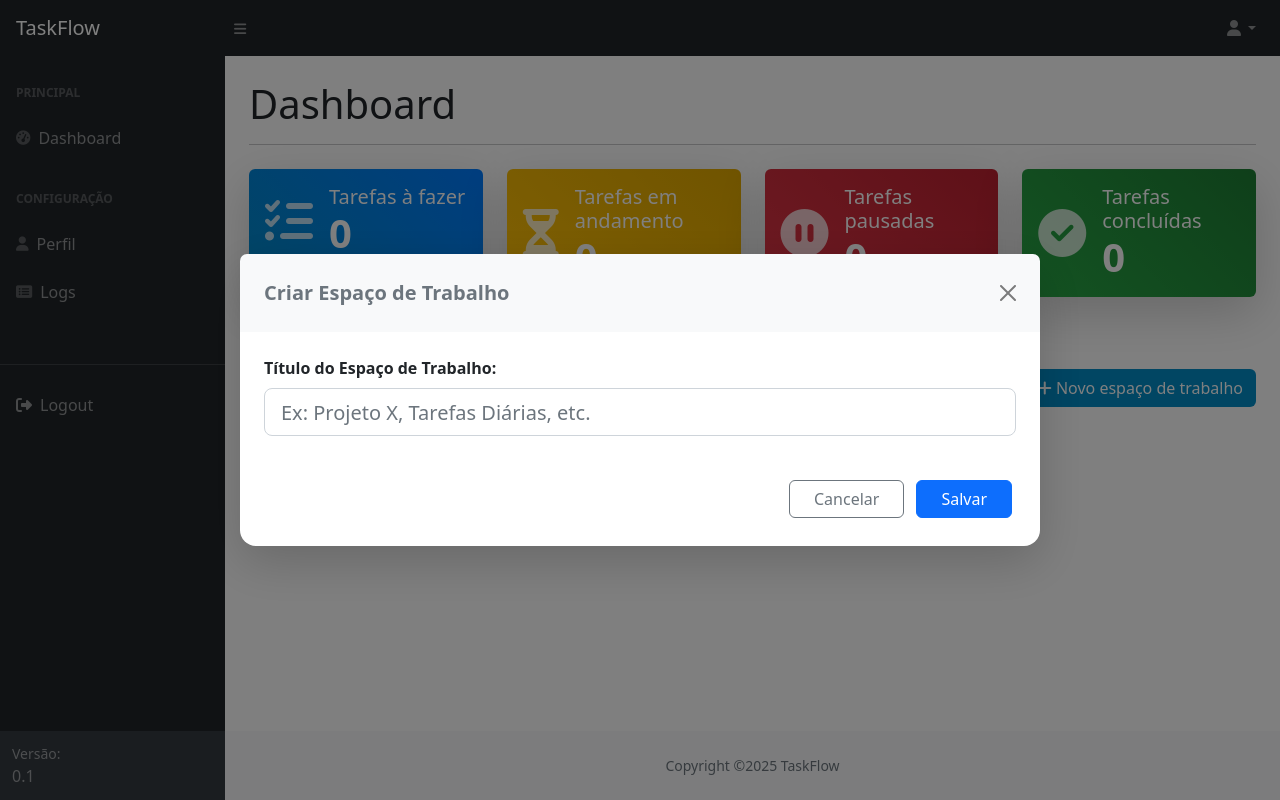
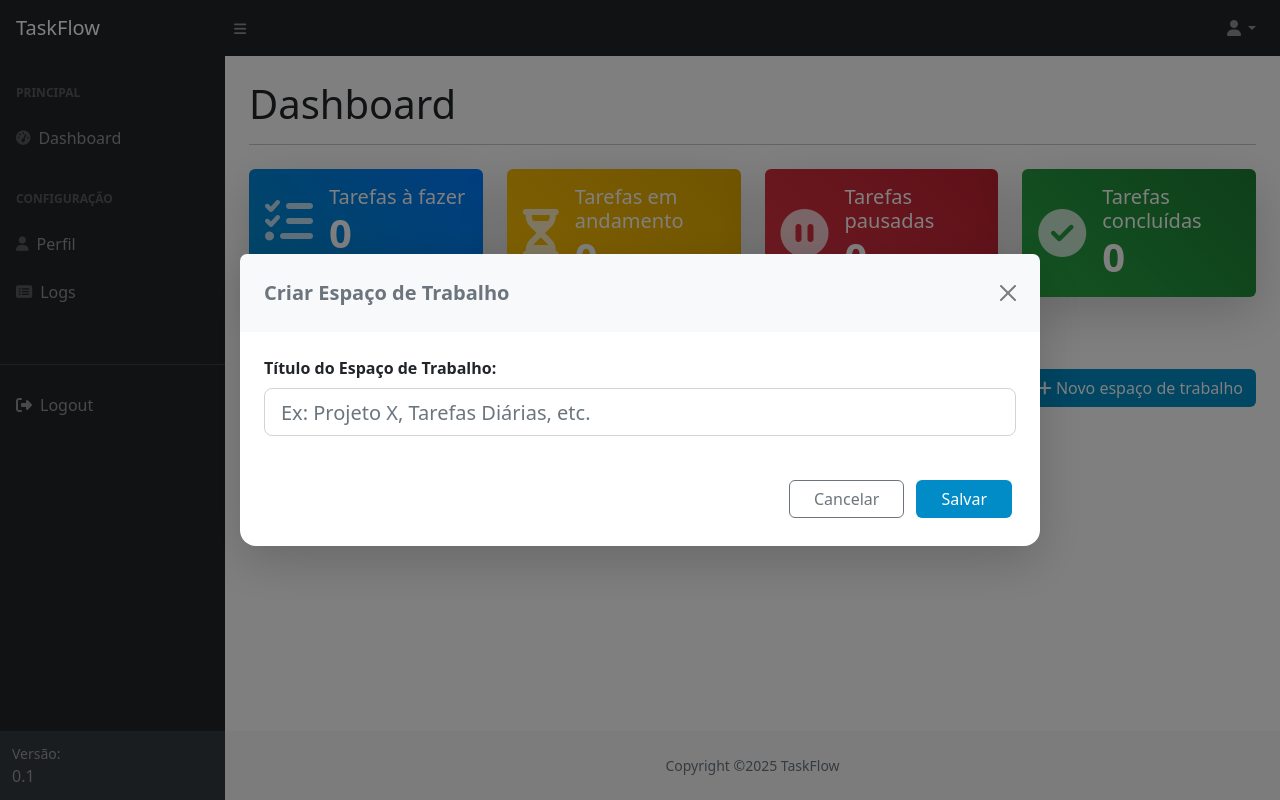
Before and after one commit to lucas-ioliveira/task_flow, a Django app: page /dashboard/ in a window 1280 px wide, after a click on "Novo espaço de trabalho". Run offline with Django 5.2, Linux system fonts and the light colour scheme; the visitor is signed in with stand-in values (Sample User, id 1); data that the repository does not hold is empty; some libraries are stand-ins or nearby versions.

Commit message:
fix: Corrige cor do botão salvar para o modal adicionar novo espaço de trabalho.

```diff
--- a/shared/templates/dashboard/dashboard.html
+++ b/shared/templates/dashboard/dashboard.html
@@ -139,7 +139,7 @@
 
             <div class="modal-footer px-0 pb-0 pt-4 border-top-0">
               <button type="button" class="btn btn-outline-secondary px-4 me-2" data-bs-dismiss="modal">Cancelar</button>
-              <button type="submit" class="btn btn-primary px-4">Salvar</button>
+              <button type="submit" class="btn px-4" style="background-color: #028cc7; color: white">Salvar</button>
             </div>
           </form>
         </div>
```
